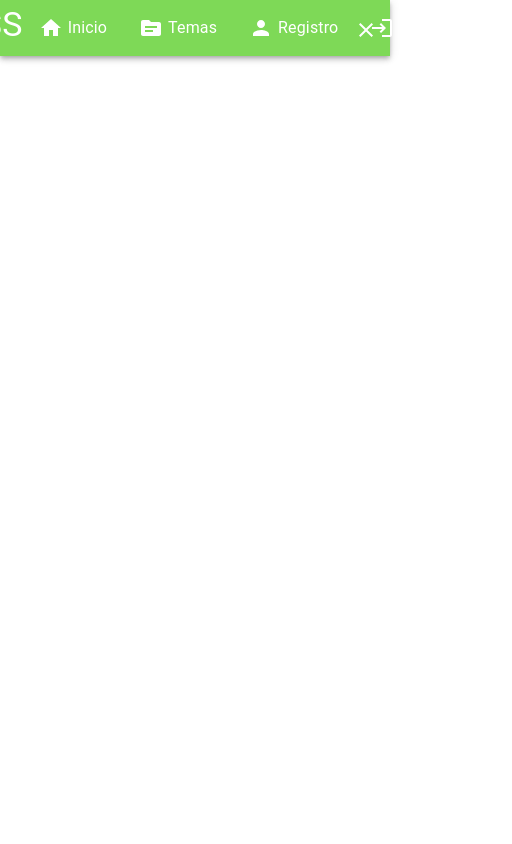
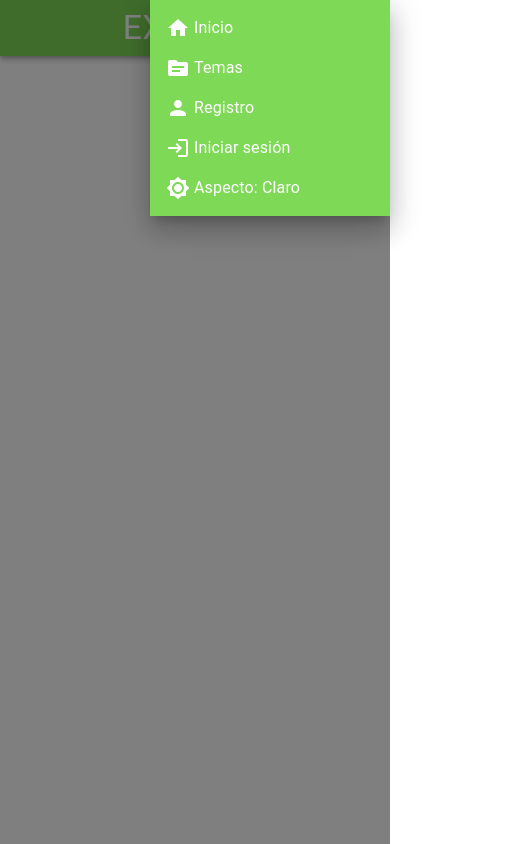
Before and after one commit to josemiguellpz/Simulator-Exam, a React (Create React App) app: page / in a window 390 px wide. Both pictures are taken after a click on the button 366 px from the left and 30 px from the top of the page. Shown: the whole page, 512 px wide, since content can reach past the window. Built offline with nearby package versions, Linux system fonts and the light colour scheme.

Commit message:
Design Navbar with roles and responsive

```diff
--- a/src/Components/NavBar.jsx
+++ b/src/Components/NavBar.jsx
@@ -4,14 +4,12 @@ import AppBar from '@mui/material/AppBar';
 import Container from '@mui/material/Container';
 import Toolbar from '@mui/material/Toolbar';
 import Box from '@mui/material/Box';
-import Drawer from '@mui/material';
+import Drawer from '@mui/material/Drawer';
 import MenuItem from '@mui/material/MenuItem';
+import List from '@mui/material/List';
+import ListItem from '@mui/material/ListItem';
 import IconButton from '@mui/material/IconButton';
 import Typography from '@mui/material/Typography';
-import Menu from '@mui/material/Menu';
-import Avatar from '@mui/material/Avatar';
-import Button from '@mui/material/Button';
-import Tooltip from '@mui/material/Tooltip';
 
 import Brightness4Icon from '@mui/icons-material/Brightness4';
 import Brightness7Icon from '@mui/icons-material/Brightness7';
@@ -30,6 +28,14 @@ import MenuIcon from '@mui/icons-material/Menu';
 import QuizIcon from '@mui/icons-material/Quiz';
 
 const useStyles = makeStyles((theme) =>({
+  background:({role}) => ({
+    background:
+      role === "user"
+        ? `${theme.palette.primary.main} !important`
+        : role === "student"
+          ? `${theme.palette.secondary.main} !important`
+          : `${theme.palette.tertiary.main} !important`
+  }),
   navBox:{
     right: 5,
     display: "flex",
@@ -45,26 +51,57 @@ const useStyles = makeStyles((theme) =>({
       display: "flex",
       justifyContent: "center",
     },
-  }
+  },
+  drawer: ({ role }) => ({
+    color: "#fff !important",
+    zIndex: 1,
+    marginTop: "60px",
+    width: "240px",
+    flexShrink: 0,
+    "& .MuiDrawer-paper": {
+      width: "240px",
+      height: "fit-content",
+      background:
+        role === "user"
+          ? `${theme.palette.primary.main} !important`
+          : role === "student"
+            ? `${theme.palette.secondary.main} !important`
+            : `${theme.palette.tertiary.main} !important`
+    },
+  }),
+  drawerItem: ({ role }) => ({
+    color: "#fff !important",
+    background:
+      role === "user"
+        ? `${theme.palette.primary.main} !important`
+        : role === "student"
+          ? `${theme.palette.secondary.main} !important`
+          : `${theme.palette.tertiary.main} !important`,
+    "&:hover": {
+      background:
+        role === "user"
+          ? `${theme.palette.primary.dark} !important`
+          : role === "student"
+            ? `${theme.palette.secondary.dark} !important`
+            : `${theme.palette.tertiary.dark} !important`,
+    },
+  }),
 }))
 
 export default function NavBar(){
   localStorage.setItem("role", "user");
   const role = localStorage.getItem("role");
-  const classes = useStyles();
+  const classes = useStyles({role});
   const [open, setOpen] = useState(false);
-  const pages = ['Products', 'Pricing', 'Blog'];
-  const settings = ['Profile', 'Account', 'Dashboard', 'Logout'];
-
+  const [mode, setMode] = useState(false);
+  const band = () => setOpen(!open);
   const handlePage = () => null;
-
-  const aux = () => {
-    setOpen(!open)
-    console.log("Helloowwwww")
-  }
+  const changeMode = () => {
+    setMode(!mode)
+  };
 
   return(
-    <AppBar position="static" >
+    <AppBar className={classes.background} position="static" >
     <Container>
       <Toolbar disableGutters>
         <Typography variant="h4" sx={{ display: { xs: 'none', md: 'flex' } }}>
@@ -143,8 +180,15 @@ export default function NavBar(){
               </MenuItem>
             </Box>
           )}
-          <MenuItem>
-            <Brightness7Icon onClick={null}/>
+          <MenuItem onClick={changeMode}>
+            {mode ?
+              <Box sx={{display: "flex", gap: .5}}>
+                <Brightness4Icon/>
+              </Box>
+            : <Box sx={{display: "flex", gap: .5}}>
+                <Brightness7Icon/>
+              </Box>
+            }
           </MenuItem>
         </Box>
 
@@ -157,80 +201,101 @@ export default function NavBar(){
             sx={{ display: { md: "none" } }}
             color="inherit"
             edge="end"
-            onClick={aux}
+            onClick={band}
           >
             {open ? <CloseIcon/> : <MenuIcon/>}
           </IconButton>
-          {open === true && (
-            <Box sx={{display: "flex"}}>
-              <MenuItem className={classes.navItem} onClick={null}>
+          <Drawer className={classes.drawer} open={open} onClose={band} anchor="right">
+            <List>
+              {role === "user" &&(
+                <Box>
+                  <ListItem button className={classes.drawerItem} onClick={null} sx={{gap: .5}}>
                     <HomeIcon/>
                     <Typography>Inicio</Typography>
-              </MenuItem>
-              <MenuItem className={classes.navItem} onClick={handlePage}>
+                  </ListItem>
+                  <ListItem button className={classes.drawerItem} onClick={null} sx={{gap: .5}}>
                     <TopicIcon/>
                     <Typography>Temas</Typography>
-              </MenuItem>
-              <MenuItem className={classes.navItem} onClick={handlePage}>
+                  </ListItem>
+                  <ListItem button className={classes.drawerItem} onClick={null} sx={{gap: .5}}>
                     <PersonIcon/>
                     <Typography>Registro</Typography>
-              </MenuItem>
-              <MenuItem className={classes.navItem} onClick={handlePage}>
+                  </ListItem>
+                  <ListItem button className={classes.drawerItem} onClick={null} sx={{gap: .5}}>
                     <LoginIcon/>
                     <Typography>Iniciar sesión</Typography>
-              </MenuItem>
+                  </ListItem>
                 </Box>
               )}
+              {role === "student" &&(
+                <Box>
+                  <ListItem button className={classes.drawerItem} onClick={null} sx={{gap: .5}}>
+                    <HomeIcon/>
+                    <Typography>Inicio</Typography>
+                  </ListItem>
+                  <ListItem button className={classes.drawerItem} onClick={null} sx={{gap: .5}}>
+                    <TopicIcon/>
+                    <Typography>Temas</Typography>
+                  </ListItem>
+                  <ListItem button className={classes.drawerItem} onClick={null} sx={{gap: .5}}>
+                    <QuizIcon/>
+                    <Typography>Examen</Typography>
+                  </ListItem>
+                  <ListItem button className={classes.drawerItem} onClick={null} sx={{gap: .5}}>
+                    <InsightsIcon/>
+                    <Typography>Rendimiento</Typography>
+                  </ListItem>
+                  <ListItem button className={classes.drawerItem} onClick={null} sx={{gap: .5}}>
+                    <LogoutIcon/>
+                    <Typography>Salir</Typography>
+                  </ListItem>
+                </Box>
+              )}
+              {role === "teacher" &&(
+                <Box>
+                  <ListItem button className={classes.drawerItem} onClick={null} sx={{gap: .5}}>
+                    <HomeIcon/>
+                    <Typography>Inicio</Typography>
+                  </ListItem>
+                  <ListItem button className={classes.drawerItem} onClick={null} sx={{gap: .5}}>
+                    <AddBoxIcon/>
+                    <Typography>Alta</Typography>
+                  </ListItem>
+                  <ListItem button className={classes.drawerItem} onClick={null} sx={{gap: .5}}>
+                    <DeleteIcon/>
+                    <Typography>Baja</Typography>
+                  </ListItem>
+                  <ListItem button className={classes.drawerItem} onClick={null} sx={{gap: .5}}>
+                    <EditIcon/>
+                    <Typography>Modificar</Typography>
+                  </ListItem>
+                  <ListItem button className={classes.drawerItem} onClick={null} sx={{gap: .5}}>
+                    <GroupIcon/>
+                    <Typography>Alumnos</Typography>
+                  </ListItem>
+                  <ListItem button className={classes.drawerItem} onClick={null} sx={{gap: .5}}>
+                    <LogoutIcon/>
+                    <Typography>Salir</Typography>
+                  </ListItem>
+                </Box>
+              )}
+              <ListItem button className={classes.drawerItem} onClick={changeMode}>
+                {mode ?
+                  <Box sx={{display: "flex", gap: .5}}>
+                    <Brightness4Icon/>
+                    <Typography>Aspecto: Oscuro</Typography>
+                  </Box>
+                : <Box sx={{display: "flex", gap: .5}}>
+                    <Brightness7Icon/>
+                    <Typography>Aspecto: Claro</Typography>
+                  </Box>
+                }
+              </ListItem>
+            </List>
+          </Drawer>
         </Box>
       </Toolbar>
     </Container>
     </AppBar>
   );
 }
-
-/*
-MOVIL
-
-          <Box sx={{ flexGrow: 1, display: { xs: 'none', md: 'flex' } }}>
-            {pages.map((page) => (
-              <Button
-                key={page}
-                onClick={null}
-                sx={{ my: 2, color: 'white', display: 'block' }}
-              >
-                {page}
-              </Button>
-            ))}
-          </Box>
-
-          <Box sx={{ flexGrow: 0 }}>
-            <Tooltip title="Open settings">
-              <IconButton onClick={null} sx={{ p: 0 }}>
-                <Avatar alt="Remy Sharp" src="/static/images/avatar/2.jpg" />
-              </IconButton>
-            </Tooltip>
-            <Menu
-              sx={{ mt: '45px' }}
-              id="menu-appbar"
-              anchorEl={anchorElUser}
-              anchorOrigin={{
-                vertical: 'top',
-                horizontal: 'right',
-              }}
-              keepMounted
-              transformOrigin={{
-                vertical: 'top',
-                horizontal: 'right',
-              }}
-              open={Boolean(anchorElUser)}
-              onClose={handleCloseUserMenu}
-            >
-              {settings.map((setting) => (
-                <MenuItem key={setting} onClick={null}>
-                  <Typography textAlign="center">{setting}</Typography>
-                </MenuItem>
-              ))}
-            </Menu>
-          </Box>
-
-*/
--- a/src/utils/ThemePalette.jsx
+++ b/src/utils/ThemePalette.jsx
@@ -1,23 +1,22 @@
 const ThemePalette = {
   primary: {
     main: "#7ed957",
-    // main: "#d9d9d9", gris
     light: "#E3FAF6",
-    dark: "#55D7D5",
+    dark: "#0fa600",
     contrastText: "#ffffff",
     back: "#E3FAF6",
   },
   secondary: {
     main: "#8c52ff",
     light: "#D7F6F9",
-    dark: "#38D3E3",
+    dark: "#6300bb",
     contrastText: "#ffffff",
     back: "#BFEBF7",
   },
   tertiary: {
     main: "#5271ff",
     light: "#D7F6F9",
-    dark: "#38D3E3",
+    dark: "#004abb",
     contrastText: "#ffffff",
     back: "#BFEBF7",
   },
@@ -26,12 +25,6 @@ const ThemePalette = {
     light: "#D7F6F9",
     dark: "#38D3E3",
     contrast: "#ffffff",
-  },
-  black: {
-    main: "#000000",
-  },
-  white: {
-    main: "#ffffff",
   },
   success: {
     main: "#2e7d32",
@@ -42,8 +35,14 @@ const ThemePalette = {
   error: {
     main: "#d32f2f",
     light: "#ef5350",
-    dark: "c62828",
+    dark: "#c62828",
     contrastText: "#ffffff",
+  },
+  black: {
+    main: "#000000",
+  },
+  white: {
+    main: "#ffffff",
   },
 };
 
```
Lines whose indentation alone changed are shown as unchanged.
